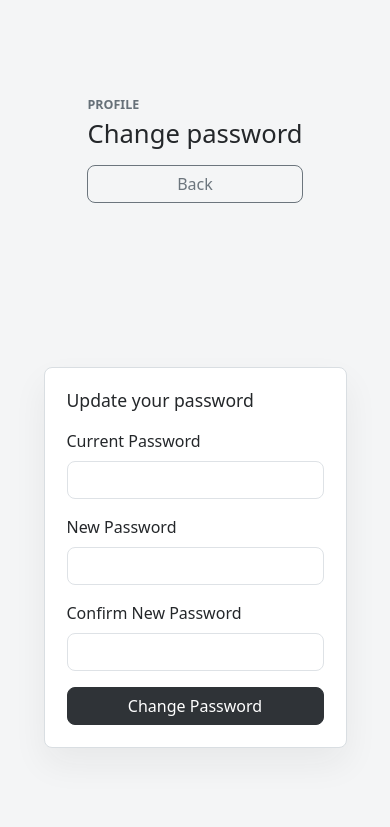
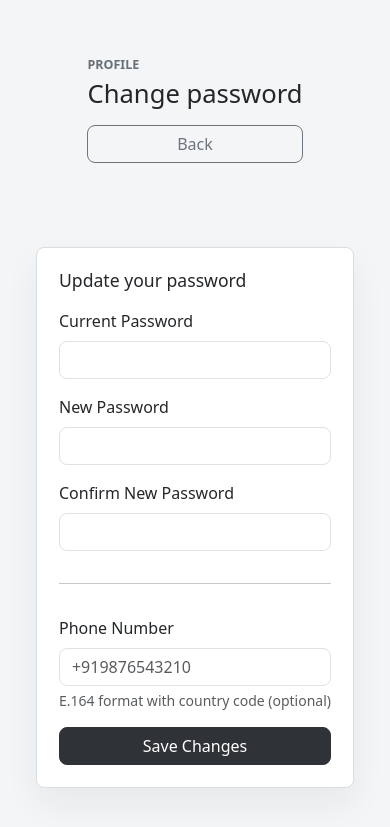
Before and after one commit to Gautam-813/task_list_efdiamond, a FastAPI app: template app/templates/change_password.html in a window 390 px wide. Shown: the top 827 px of the page. Run offline with FastAPI, Linux system fonts and the light colour scheme; the template is opened without the code that fills it, so the values that code supplies are empty.

Commit message:
feat: add phone_number field to user model with E.164 validation

```diff
--- a/app/core/config.py
+++ b/app/core/config.py
@@ -19,7 +19,6 @@ class Settings(BaseSettings):
     cloudinary_cloud_name: str = ""
     cloudinary_api_key: str = ""
     cloudinary_api_secret: str = ""
-
     model_config = {"env_file": ".env", "env_file_encoding": "utf-8"}
 
 
--- a/app/models/user.py
+++ b/app/models/user.py
@@ -14,6 +14,7 @@ class User(Base):
     full_name: Mapped[str] = mapped_column(String(120))
     password_hash: Mapped[str] = mapped_column(String(255))
     role: Mapped[str] = mapped_column(String(20), default="user")
+    phone_number: Mapped[str | None] = mapped_column(String(20), nullable=True, default=None)
     is_active: Mapped[bool] = mapped_column(Boolean, default=True)
     created_at: Mapped[datetime] = mapped_column(
         DateTime, default=lambda: datetime.now(timezone.utc)
--- a/app/routers/pages.py
+++ b/app/routers/pages.py
@@ -243,6 +243,7 @@ def create_task(
     for att in created_attachments:
         log_activity(db, task, current_user, f"uploaded {att.original_filename}")
     db.commit()
+
     return RedirectResponse(url="/tasks", status_code=status.HTTP_303_SEE_OTHER)
 
 
@@ -503,6 +504,7 @@ def change_password(
     current_password: str = Form(...),
     new_password: str = Form(...),
     confirm_password: str = Form(...),
+    phone_number: str = Form(""),
     db: Session = Depends(get_db),
 ):
     current_user = redirect_if_unauthenticated(request, db)
@@ -536,6 +538,7 @@ def change_password(
         )
 
     current_user.password_hash = hash_password(new_password)
+    current_user.phone_number = phone_number.strip() or None
     db.commit()
     return templates.TemplateResponse(
         request,
@@ -588,10 +591,12 @@ def create_user(
     username: str = Form(...),
     full_name: str = Form(...),
     password: str = Form(...),
+    phone_number: str = Form(""),
     role: str = Form("user"),
     is_active: str | None = Form(None),
     db: Session = Depends(get_db),
 ):
+
     current_user = redirect_if_unauthenticated(request, db)
     if isinstance(current_user, RedirectResponse):
         return current_user
@@ -633,10 +638,12 @@ def create_user(
             status_code=400,
         )
 
+    phone = phone_number.strip() or None
     user = User(
         username=username.strip(),
         full_name=full_name.strip(),
         password_hash=hash_password(password),
+        phone_number=phone,
         role=role,
         is_active=is_active == "on",
     )
@@ -670,6 +677,7 @@ def update_user(
     request: Request,
     csrf_token: str = Form(""),
     full_name: str = Form(...),
+    phone_number: str = Form(""),
     role: str = Form(...),
     is_active: str | None = Form(None),
     new_password: str = Form(""),
@@ -697,6 +705,7 @@ def update_user(
     user.full_name = full_name.strip()
     user.role = role
     user.is_active = is_active == "on"
+    user.phone_number = phone_number.strip() or None
 
     if new_password.strip():
         pw_error = validate_password_strength(new_password.strip())
--- a/app/templates/change_password.html
+++ b/app/templates/change_password.html
@@ -31,7 +31,13 @@
       <label class="form-label">Confirm New Password</label>
       <input type="password" name="confirm_password" class="form-control" required minlength="6">
     </div>
-    <button class="btn btn-dark">Change Password</button>
+    <hr>
+    <div>
+      <label class="form-label">Phone Number</label>
+      <input name="phone_number" class="form-control" value="{{ current_user.phone_number or '' }}" placeholder="+919876543210">
+      <div class="form-text">E.164 format with country code (optional)</div>
+    </div>
+    <button class="btn btn-dark">Save Changes</button>
   </form>
 </section>
 {% endblock %}
--- a/app/templates/user_edit.html
+++ b/app/templates/user_edit.html
@@ -28,6 +28,11 @@
       <input name="full_name" class="form-control" value="{{ edit_user.full_name }}" required>
     </div>
     <div>
+      <label class="form-label">Phone Number</label>
+      <input name="phone_number" class="form-control" value="{{ edit_user.phone_number or '' }}" placeholder="+919876543210">
+      <div class="form-text">E.164 format with country code</div>
+    </div>
+    <div>
       <label class="form-label">Role</label>
       <select name="role" class="form-select">
         <option value="user" {% if edit_user.role == "user" %}selected{% endif %}>User</option>
```
Also changed, not shown: app/schemas/user.py (+16 -1 lines), app/services/schema.py (+8 -0 lines), app/templates/admin_users.html (+7 -0 lines).
